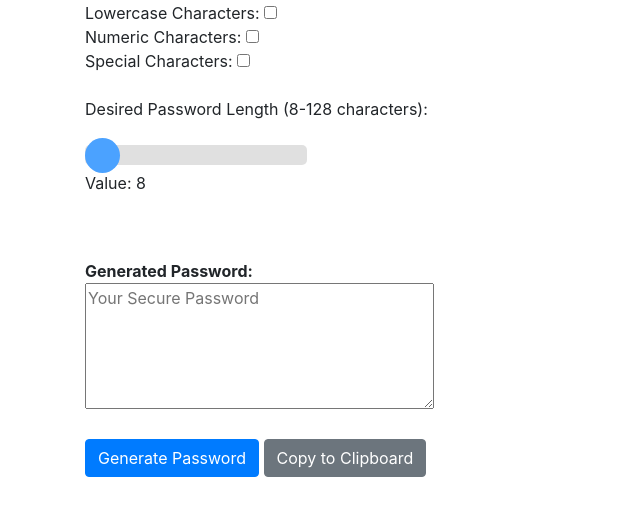
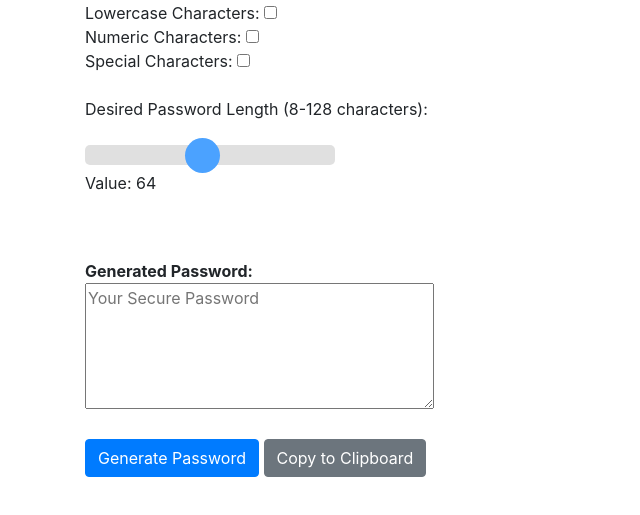
Before and after one commit to moullier/password-generator, a plain HTML site: page index.html in a window 1280 px wide. Shown: the part 69-584 px from the top of the page, without its empty margins (0-640 px from the left). Drawn offline with nearby package versions, Linux system fonts and the light colour scheme.

Commit message:
minor CSS styling change, reset slider default

```diff
--- a/index.html
+++ b/index.html
@@ -28,7 +28,7 @@
           Desired Password Length (8-128 characters):<br><br>
 
           <div class="slidecontainer">
-            <input type="range" min="8" max="128" value="8" class="slider" id="myRange">
+            <input type="range" min="8" max="128" value="64" class="slider" id="myRange">
             <p>Value: <span id="sliderValue"></span></p>
           </div>
 
--- a/style.css
+++ b/style.css
@@ -4,7 +4,7 @@
 
 .slider {
   -webkit-appearance: none;
-  width: 40%;
+  width: 45%;
   height: 20px;
   border-radius: 5px;
   background: #d3d3d3;
```
